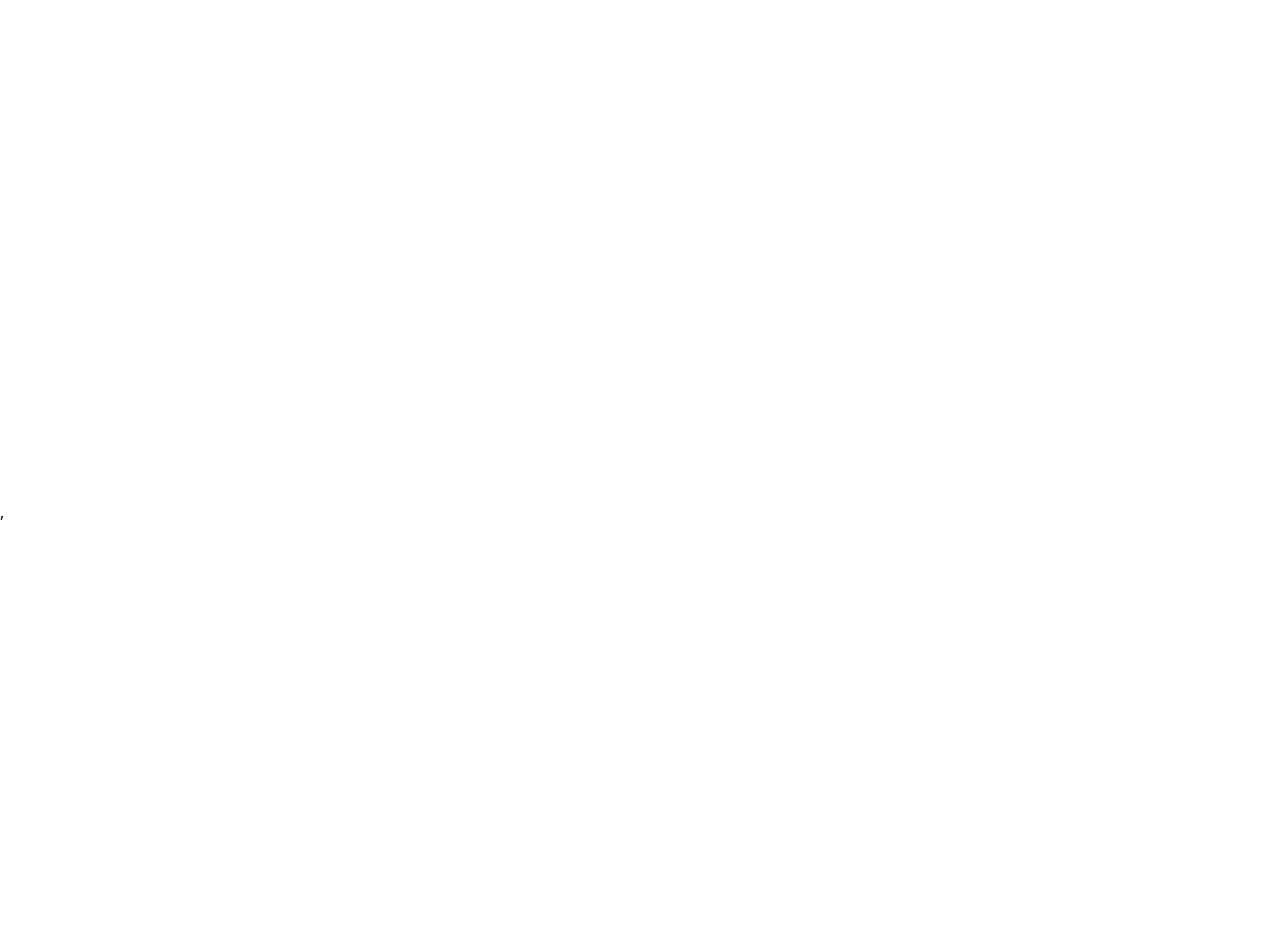
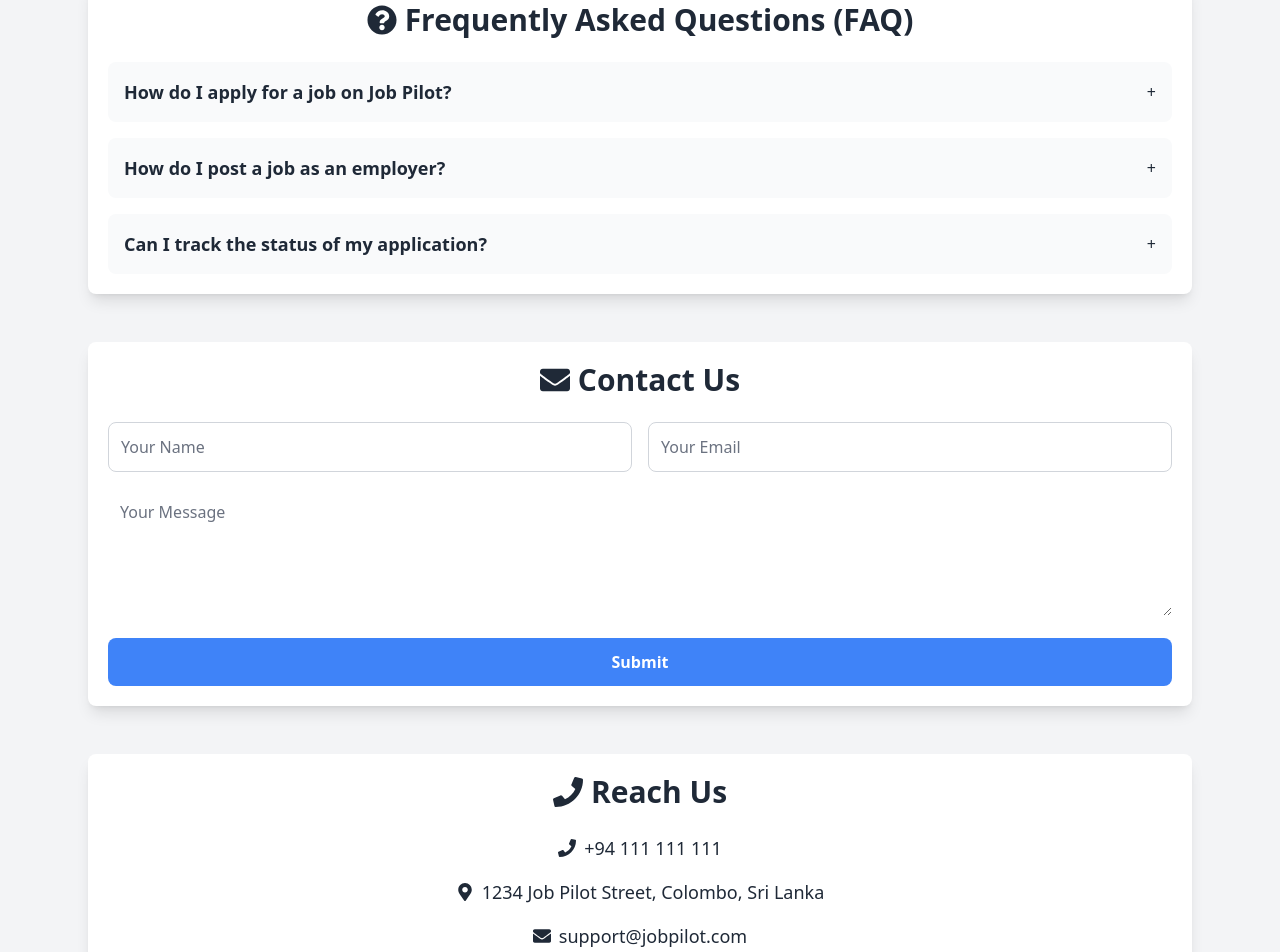
Before and after one commit to Sameemadhu16/Job-Listings, a React (Vite) app in the folder client/: page /contact in a window 1280 px wide. Shown: the part 300-1252 px from the top of the page. Before the commit the page ends 824 px from the top, so only its background shows below. Built offline with nearby package versions, Linux system fonts and the light colour scheme.

Commit message:
create contact page

```diff
--- a/client/src/pages/Contact.jsx
+++ b/client/src/pages/Contact.jsx
@@ -1,9 +1,173 @@
-import React from 'react'
+import React, { useState } from 'react';
+import { FaQuestionCircle, FaEnvelope, FaPhone, FaMapMarkerAlt } from 'react-icons/fa';
 
 export default function Contact() {
+  const [openQuestion, setOpenQuestion] = useState(null);
+  const [formStatus, setFormStatus] = useState(''); // State to handle form submission status
+  const [formData, setFormData] = useState({
+    name: '',
+    email: '',
+    message: '',
+  });
+
+  const toggleQuestion = (index) => {
+    setOpenQuestion(openQuestion === index ? null : index);
+  };
+
+  const handleInputChange = (e) => {
+    setFormData({ ...formData, [e.target.name]: e.target.value });
+  };
+
+  const handleSubmit = (e) => {
+    e.preventDefault();
+
+    // Simulate form submission
+    setTimeout(() => {
+      if (formData.name && formData.email && formData.message) {
+        setFormStatus('success'); // Success message if fields are filled
+      } else {
+        setFormStatus('error'); // Error message if any field is empty
+      }
+    }, 1000);
+  };
+
   return (
-    <div>
+    <div className="bg-gray-100 dark:bg-gray-900 text-gray-800 dark:text-gray-200 min-h-screen py-10">
+      <div className="max-w-6xl mx-auto p-6">
 
+        {/* Header Section */}
+        <h1 className="text-4xl font-bold text-center mb-8 animate-pulse">Customer Support</h1>
+
+        <p className="text-center text-lg mb-10">
+          Need help? Our support team is here to assist you. Browse our FAQs or reach out to us via the contact form.
+        </p>
+
+        <div className="space-y-12">
+          {/* FAQ Section */}
+          <div className="bg-white dark:bg-gray-800 p-5 rounded-lg shadow-lg">
+            <h2 className="text-3xl font-bold mb-6 flex items-center justify-center">
+              <FaQuestionCircle className="mr-2" /> Frequently Asked Questions (FAQ)
+            </h2>
+            <div className="space-y-4">
+              {/* FAQ Item */}
+              <div className="bg-gray-50 dark:bg-gray-700 p-4 rounded-lg">
+                <div
+                  className="flex justify-between items-center cursor-pointer"
+                  onClick={() => toggleQuestion(1)}
+                >
+                  <h3 className="text-lg font-bold">How do I apply for a job on Job Pilot?</h3>
+                  <span>{openQuestion === 1 ? '-' : '+'}</span>
+                </div>
+                {openQuestion === 1 && (
+                  <p className="mt-2 text-gray-700 dark:text-gray-300 animate-fade-in">
+                    Applying for a job is easy! Once you find a job that interests you, click on the "Apply" button and follow the instructions to submit your application.
+                  </p>
+                )}
+              </div>
+
+              {/* FAQ Item */}
+              <div className="bg-gray-50 dark:bg-gray-700 p-4 rounded-lg">
+                <div
+                  className="flex justify-between items-center cursor-pointer"
+                  onClick={() => toggleQuestion(2)}
+                >
+                  <h3 className="text-lg font-bold">How do I post a job as an employer?</h3>
+                  <span>{openQuestion === 2 ? '-' : '+'}</span>
+                </div>
+                {openQuestion === 2 && (
+                  <p className="mt-2 text-gray-700 dark:text-gray-300 animate-fade-in">
+                    To post a job, create an account as an employer and use the "Post a Job" option on your dashboard. You can add job details, requirements, and set an application deadline.
+                  </p>
+                )}
+              </div>
+
+              {/* FAQ Item */}
+              <div className="bg-gray-50 dark:bg-gray-700 p-4 rounded-lg">
+                <div
+                  className="flex justify-between items-center cursor-pointer"
+                  onClick={() => toggleQuestion(3)}
+                >
+                  <h3 className="text-lg font-bold">Can I track the status of my application?</h3>
+                  <span>{openQuestion === 3 ? '-' : '+'}</span>
+                </div>
+                {openQuestion === 3 && (
+                  <p className="mt-2 text-gray-700 dark:text-gray-300 animate-fade-in">
+                    Yes! Once you've applied for a job, you can track the status of your application through your personal dashboard under the "Applications" tab.
+                  </p>
+                )}
+              </div>
+            </div>
+          </div>
+
+          {/* Contact Us Section */}
+          <div className="bg-white dark:bg-gray-800 p-5 rounded-lg shadow-lg">
+            <h2 className="text-3xl font-bold mb-6 flex items-center justify-center">
+              <FaEnvelope className="mr-2" /> Contact Us
+            </h2>
+
+            {/* Contact Form */}
+            <form className="space-y-4" onSubmit={handleSubmit}>
+              <div className="grid grid-cols-1 md:grid-cols-2 gap-4">
+                <input
+                  type="text"
+                  name="name"
+                  value={formData.name}
+                  onChange={handleInputChange}
+                  placeholder="Your Name"
+                  className="p-3 border border-gray-300 rounded-lg focus:outline-none focus:ring-2 focus:ring-blue-500"
+                />
+                <input
+                  type="email"
+                  name="email"
+                  value={formData.email}
+                  onChange={handleInputChange}
+                  placeholder="Your Email"
+                  className="p-3 border border-gray-300 rounded-lg focus:outline-none focus:ring-2 focus:ring-blue-500"
+                />
+              </div>
+              <textarea
+                name="message"
+                value={formData.message}
+                onChange={handleInputChange}
+                placeholder="Your Message"
+                className="w-full p-3 border border-gray-300 rounded-lg focus:outline-none focus:ring-2 focus:ring-blue-500 h-32"
+              />
+              <button
+                type="submit"
+                className="w-full bg-blue-500 text-white py-3 rounded-lg font-semibold hover:bg-blue-600 transition duration-300"
+              >
+                Submit
+              </button>
+            </form>
+
+            {/* Success/Error Message */}
+            {formStatus === 'success' && (
+              <p className="mt-4 text-center text-green-500">Thank you for reaching out! We will get back to you soon.</p>
+            )}
+            {formStatus === 'error' && (
+              <p className="mt-4 text-center text-red-500">Please fill in all fields before submitting.</p>
+            )}
+          </div>
+
+          {/* Other Contact Information */}
+          <div className="bg-white dark:bg-gray-800 p-5 rounded-lg shadow-lg">
+            <h2 className="text-3xl font-bold mb-6 flex items-center justify-center">
+              <FaPhone className="mr-2" /> Reach Us
+            </h2>
+            <div className="space-y-4 text-center">
+              <p className="flex items-center justify-center text-lg">
+                <FaPhone className="mr-2" /> +94 111 111 111
+              </p>
+              <p className="flex items-center justify-center text-lg">
+                <FaMapMarkerAlt className="mr-2" /> 1234 Job Pilot Street, Colombo, Sri Lanka
+              </p>
+              <p className="flex items-center justify-center text-lg">
+                <FaEnvelope className="mr-2" /> support@jobpilot.com
+              </p>
+            </div>
+          </div>
+        </div>
+      </div>
     </div>
-  )
+  );
 }
```
